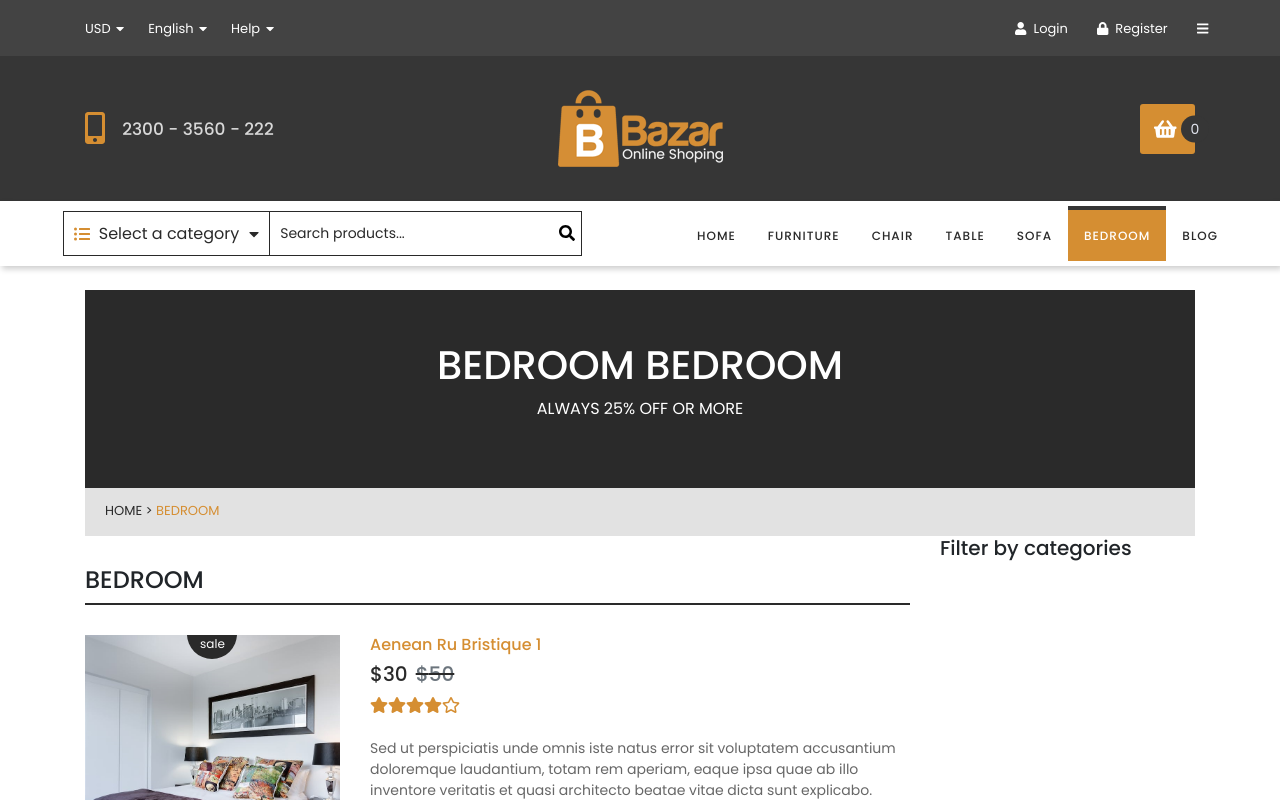
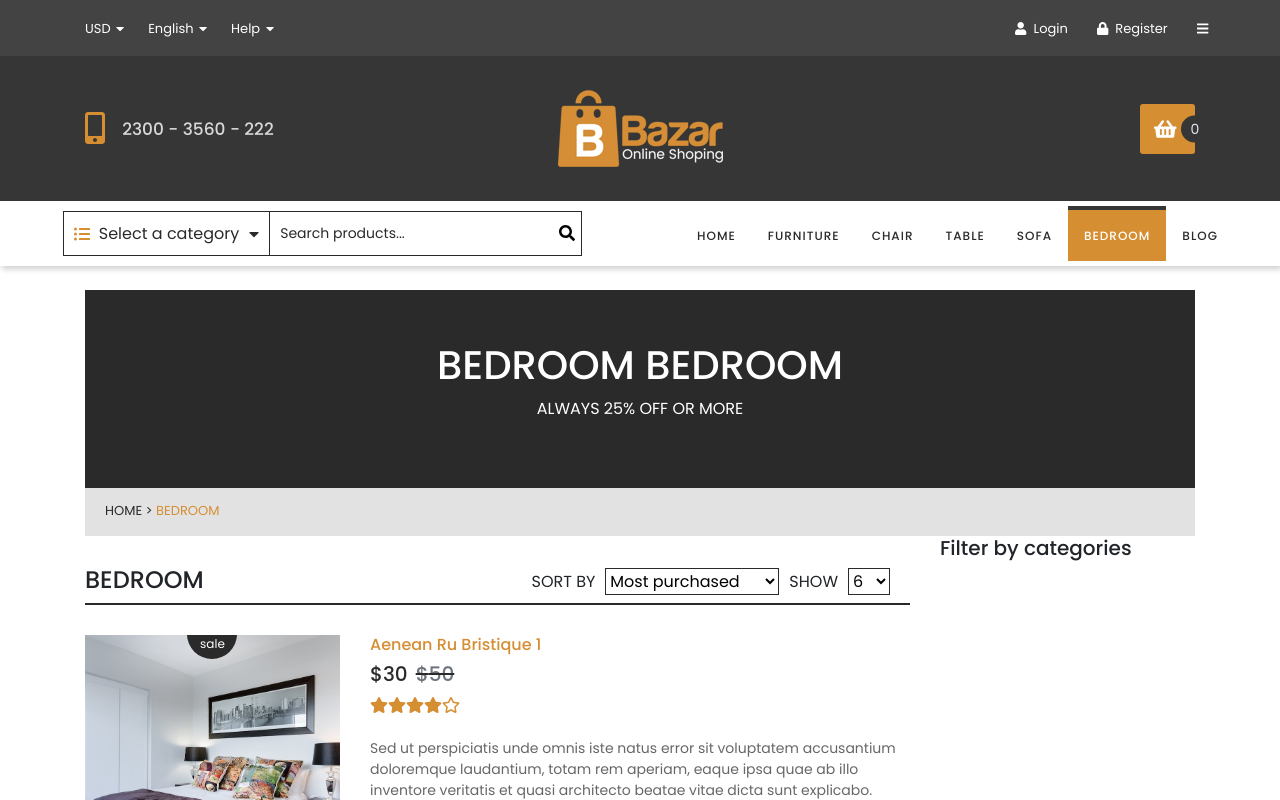
Before and after one commit to bitcooker/furniture-shop, a React (Create React App) app: page /shop/bedroom in a window 1280 px wide. Shown: the top 800 px of the page. Built offline with nearby package versions, Linux system fonts and the light colour scheme.

Commit message:
add sort number of items displayed

```diff
--- a/src/components/views/ProductList/ProductList.js
+++ b/src/components/views/ProductList/ProductList.js
@@ -1,5 +1,5 @@
 /* eslint-disable indent */
-import React from 'react';
+import React, { useState } from 'react';
 import { useSelector } from 'react-redux';
 import { useParams } from 'react-router-dom';
 import { getAll } from '../../../redux/productsRedux';
@@ -10,6 +10,12 @@ import ProductListItem from './ProductListItem/ProductListItem';
 const ProductList = () => {
   const { categoryId } = useParams();
   const allProducts = useSelector(getAll);
+
+  const [counter, setCounter] = useState(6);
+
+  const handleCounter = value => {
+    setCounter(value);
+  };
   return (
     <div className={styles.root}>
       <div className='container'>
@@ -23,8 +29,37 @@ const ProductList = () => {
           <div className='col-9'>
             <div className={styles.sortLine}>
               <h4>{categoryId}</h4>
+              <div className={styles.sortLineRight}>
+                <form>
+                  <label>
+                    Sort By
+                    <select>
+                      <option value='lowest'>Price: Lowest price</option>
+                      <option value='highest'>Price: Highest price</option>
+                      <option selected value='mostPurchased'>
+                        Most purchased
+                      </option>
+                      <option value='mostFavorites'>Most Favorites</option>
+                    </select>
+                  </label>
+                </form>
+                <form onChange={e => handleCounter(e.target.value)}>
+                  <label>
+                    Show
+                    <select>
+                      <option selected value='6'>
+                        6
+                      </option>
+                      <option value='12'>12</option>
+                      <option value='24'>24</option>
+                    </select>
+                  </label>
+                </form>
               </div>
-            {allProducts.map(product => (
+            </div>
+            {allProducts.map(
+              (product, index) =>
+                index < counter && (
                   <ProductListItem
                     key={product.id}
                     name={product.name}
@@ -36,7 +71,8 @@ const ProductList = () => {
                     userRating={product.userRating}
                     stars={product.stars}
                   />
-            ))}
+                )
+            )}
           </div>
           <div className='col-3'>
             <h5>Filter by categories</h5>
--- a/src/components/views/ProductList/ProductList.module.scss
+++ b/src/components/views/ProductList/ProductList.module.scss
@@ -24,6 +24,26 @@
     text-transform: uppercase;
     margin-bottom: 30px;
     border-bottom: 2px solid $menuBar-text-color;
+    display: flex;
+    justify-content: space-between;
+    align-items: flex-end;
+
+    .sortLineRight {
+      margin-right: 10px;
+      display: flex;
+
+      label {
+        margin-right: 10px;
+      }
+
+      select {
+        margin-left: 10px;
+        background-color: $white;
+        border-color: #2a2a2a;
+      }
+
+    }
+
 
     h4 {
       margin-top: 30px;
```
Lines whose indentation alone changed are shown as unchanged.
